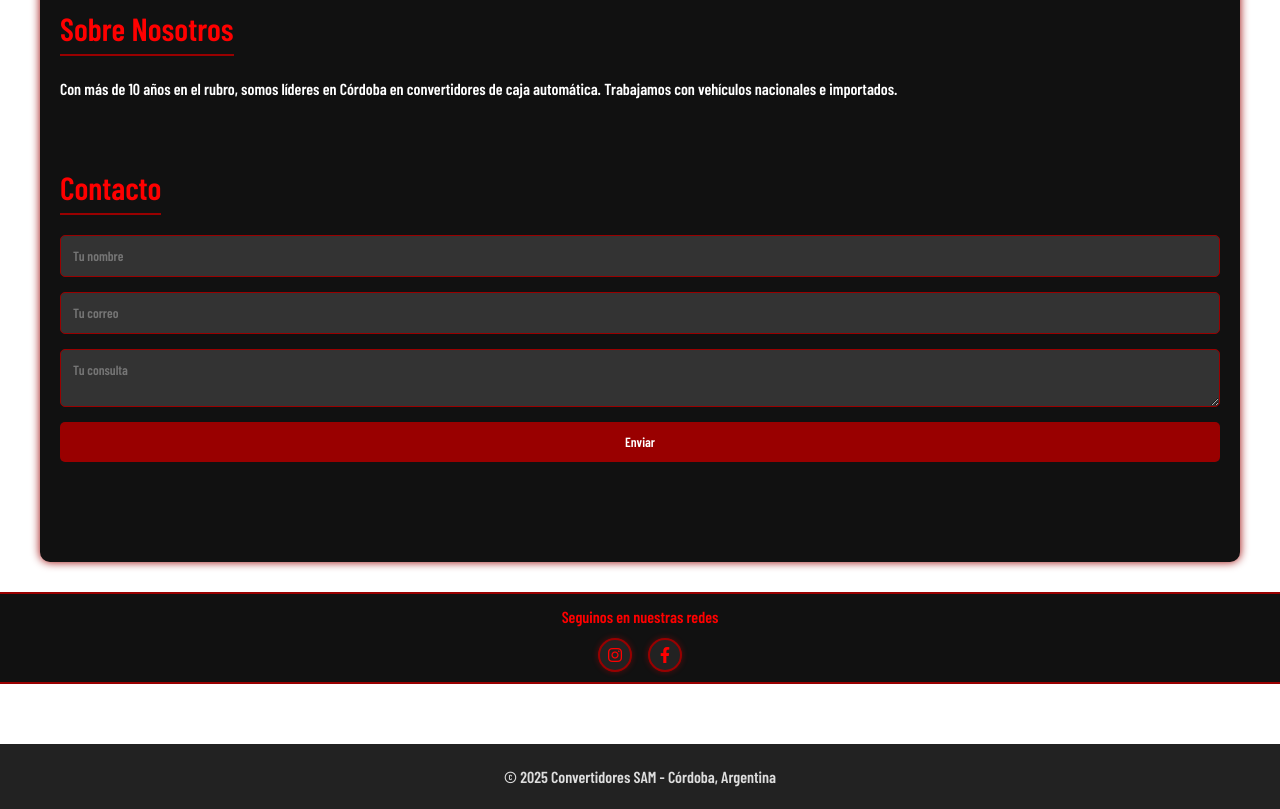
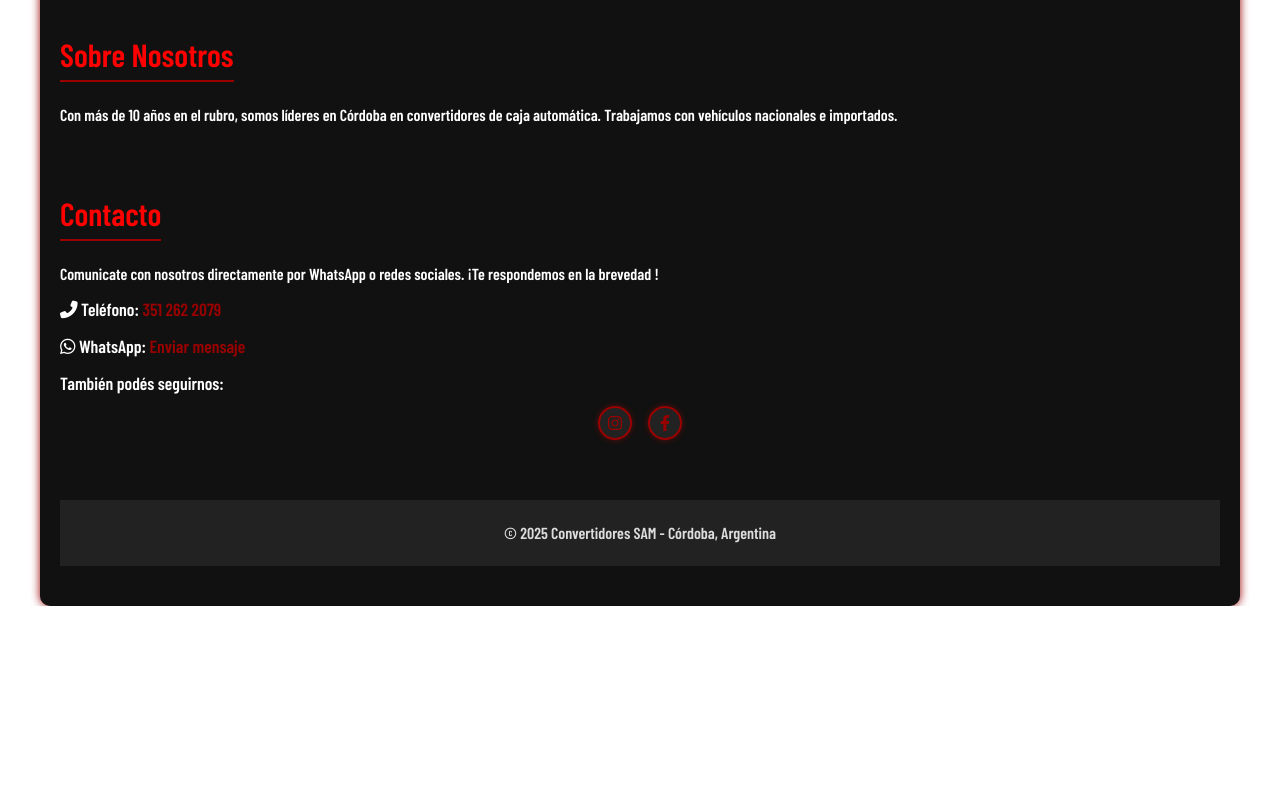
Before and after one commit to AgustinBianciotto/SAM, a plain HTML site: page index.html in a window 1280 px wide. Shown: the part 1823-2632 px from the top of the page. After the commit the page ends 2429 px from the top, so only its background shows below. Drawn offline with nearby package versions, Linux system fonts and the light colour scheme.

Commit message:
Tercer arreglo

```diff
--- a/index.html
+++ b/index.html
@@ -14,6 +14,7 @@
 
     <title>Convertidores Automáticos Córdoba</title>
     </head>
+    <link rel="icon" href="assets/logo-sam-optimizado.png" type="image/png">
     <a href="https://wa.me/3512622079" class="whatsapp" target="_blank" aria-label="Chat en WhatsApp">
   <i class="fab fa-whatsapp"></i>
 </a>
@@ -23,7 +24,7 @@
     <div class="logo">
     <img src="assets/logo-sam-optimizado.png" alt="SAM Convertidores" />
     </div>
-        <p>Especialistas en convertidores de cajas automáticas</p>
+        <p>Especialistas en convertidores de torque</p>
         </div>
     </header>
 
@@ -41,7 +42,7 @@
         <div class="cards">
             <div class="card">
             <h3>Reparación de Convertidores</h3>
-            <p>Diagnóstico, desarme, reparación y prueba de convertidores.</p>
+            <p>Especialistas en diagnóstico, desarme y reparación de convertidores para autos, camiones y maquinaria de construcción.</p>
             </div>
             <div class="card">
             <h3>Venta y Cambio</h3>
@@ -62,7 +63,6 @@
          <img src="assets/foto3.jpeg" alt="Convertidor 3">
          <img src="assets/foto4.jpeg" alt="Convertidor 4">
          <img src="assets/foto5.jpeg" alt="Convertidor 5">
-         <img src="assets/foto6.jpeg" alt="Convertidor 6">
         </div>
          </section>
         <section id="nosotros">
@@ -72,23 +72,23 @@
 
         <section id="contacto">
   <h2>Contacto</h2>
-        <form action="#" method="post">
-            <input type="text" placeholder="Tu nombre" required />
-            <input type="email" placeholder="Tu correo" required />
-            <textarea placeholder="Tu consulta" required></textarea>
-            <button type="submit">Enviar</button>
-        </form>
-        </section>
-    </main>
- <section class="social-section">
-  <p>Seguinos en nuestras redes</p>
+  <p>Comunicate con nosotros directamente por WhatsApp o redes sociales. ¡Te respondemos en la brevedad !</p>
+
+  <div class="contact-info">
+    <p><i class="fas fa-phone-alt"></i> Teléfono: <a href="tel:3512622079">351 262 2079</a></p>
+    <p><i class="fab fa-whatsapp"></i> WhatsApp: <a href="https://wa.me/3512622079" target="_blank">Enviar mensaje</a></p>
+  </div>
+
+  <div class="redes-directas">
+    <p>También podés seguirnos:</p>
     <div class="social-icons">
-    <a href="https://https://www.instagram.com/samconvertidores/" target="_blank" aria-label="Instagram" class="icon">
+      <a href="https://www.instagram.com/samconvertidores/" target="_blank" aria-label="Instagram" class="icon">
         <i class="fab fa-instagram"></i>
       </a>
-    <a href="https://https://www.facebook.com/people/Sam-Convertidores/pfbid0E6weJxk6o8j5FZRnCzoxBgPgVFksH1EZqM61p479rzkDZMYYSd2rY8h34GditQLZl/" target="_blank" aria-label="Facebook" class="icon">
+      <a href="https://www.facebook.com/people/Sam-Convertidores/pfbid0E6weJxk6o8j5FZRnCzoxBgPgVFksH1EZqM61p479rzkDZMYYSd2rY8h34GditQLZl/" target="_blank" aria-label="Facebook" class="icon">
         <i class="fab fa-facebook-f"></i>
       </a>
+    </div>
   </div>
 </section>
 
--- a/styles.css
+++ b/styles.css
@@ -260,3 +260,15 @@ footer {
   background-color: #900;
   color: #fff;
 }
+.nav-logo img {
+  height: 40px; /* o el tamaño que necesites */
+  margin-right: 1rem;
+  vertical-align: middle;
+}
+.contact-info p, .redes-directas p {
+  margin: 0.5em 0;
+  font-size: 1.1em;
+}.contact-info a, .redes-directas a {
+  color: #900; /* O el color principal de tu paleta */
+  text-decoration: none;
+}
```
Lines whose indentation alone changed are shown as unchanged.
